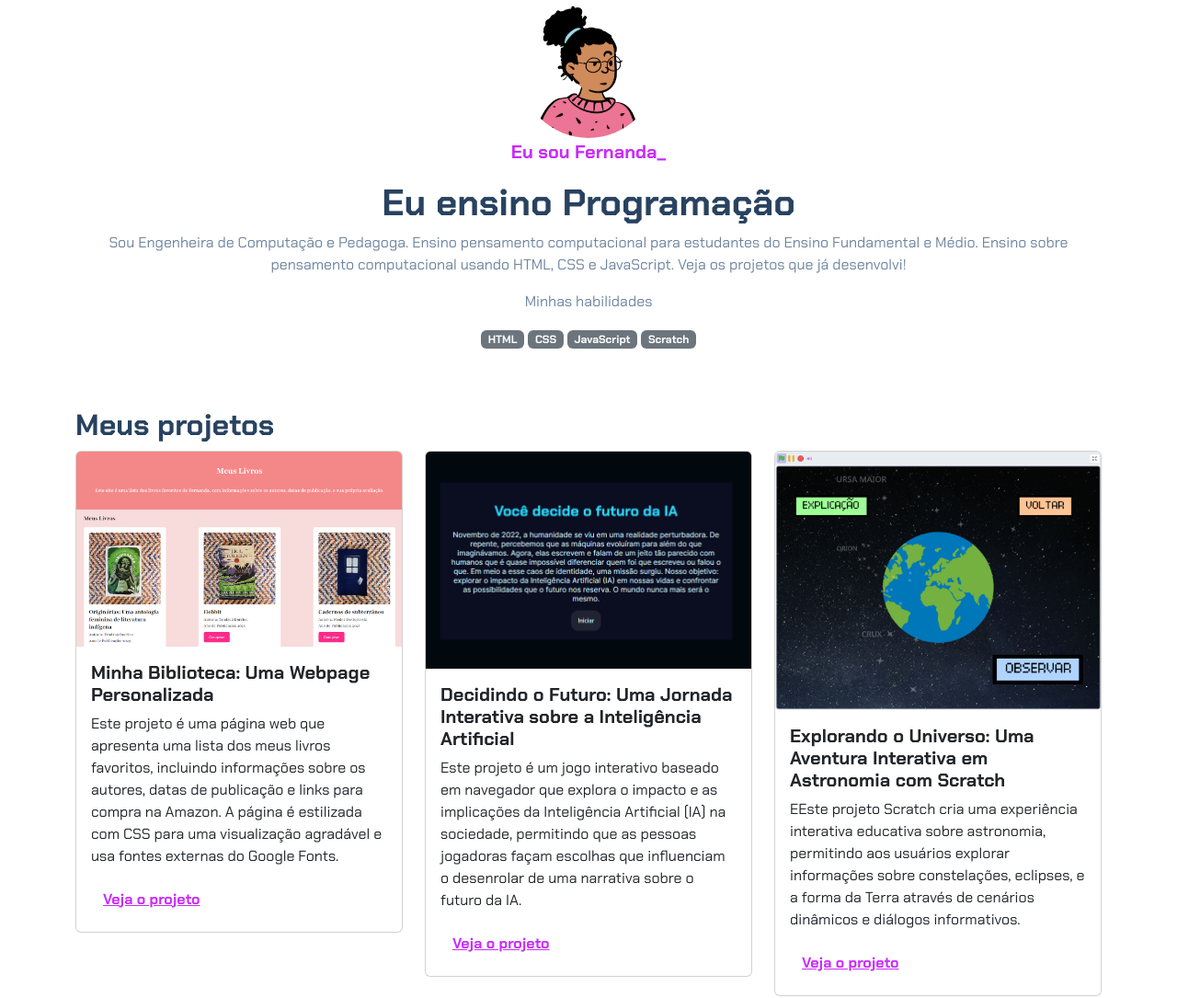
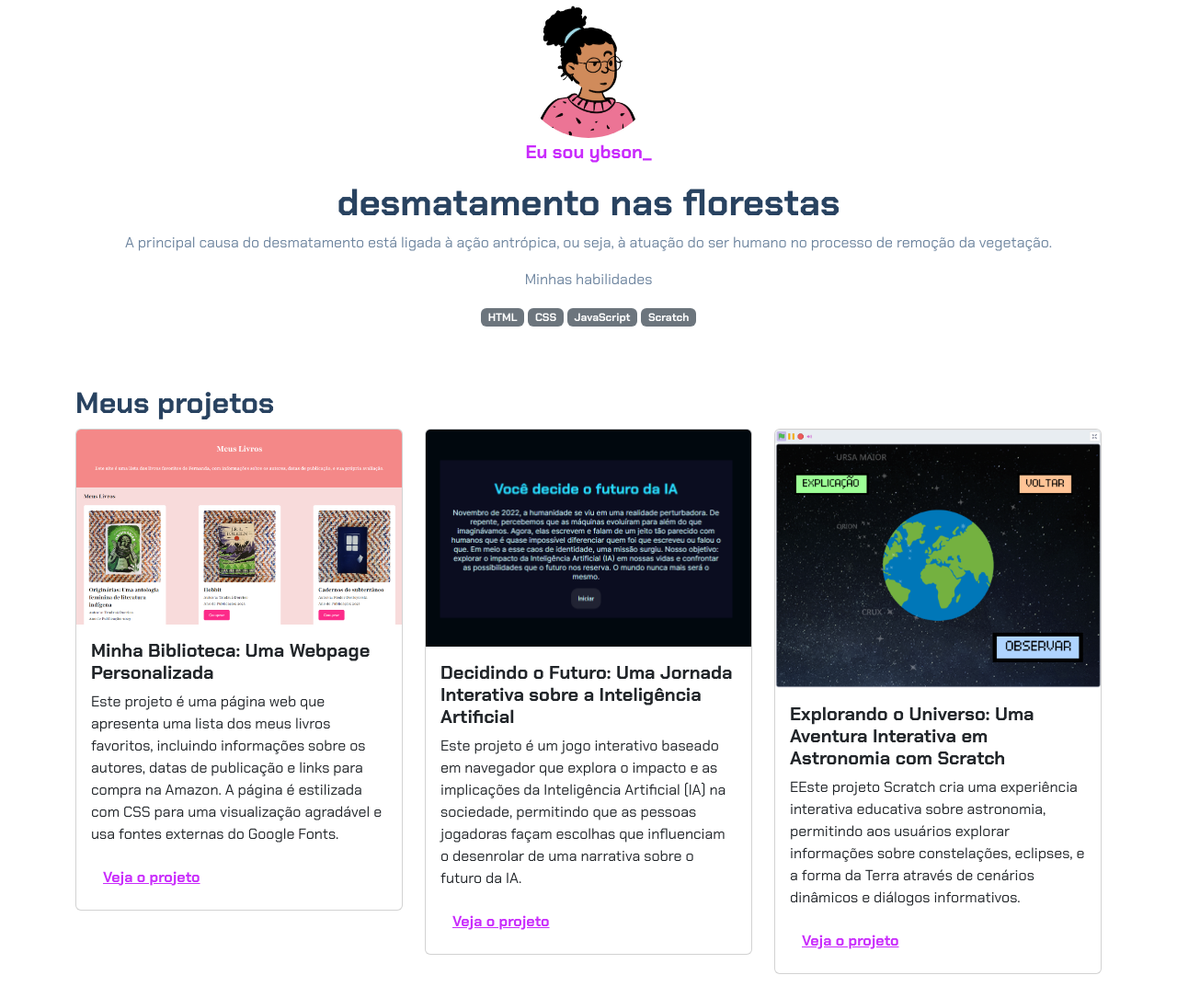
Before and after one commit to comevesga/projeto-agrinho-2025, a plain HTML site: page index.html in a window 1280 px wide. Shown: the top 1085 px of the page at 92% size. Drawn offline with nearby package versions, Linux system fonts and the light colour scheme.

Commit message:
Update index.html

```diff
--- a/index.html
+++ b/index.html
@@ -14,11 +14,9 @@
     <header class="container text-center">
         <img src="img/avatar-perfil.png" alt="avatar da Fernanda" class="rounded-circle" width="150" height="150"
             srcset="">
-        <p class="lead">Eu sou Fernanda_</p>
-        <h1>Eu ensino Programação</h1>
-        <p>Sou Engenheira de Computação e Pedagoga. Ensino pensamento computacional para estudantes do Ensino
-            Fundamental e Médio. Ensino sobre pensamento computacional usando HTML, CSS e JavaScript. Veja os projetos
-            que já desenvolvi!</p>
+        <p class="lead">Eu sou ybson_</p>
+        <h1>desmatamento nas florestas</h1>
+        <p> A principal causa do desmatamento está ligada à ação antrópica, ou seja, à atuação do ser humano no processo de remoção da vegetação.</p>
         <p>Minhas habilidades</p>
         <div>
             <p class="badge bg-secondary">HTML</p>
```
